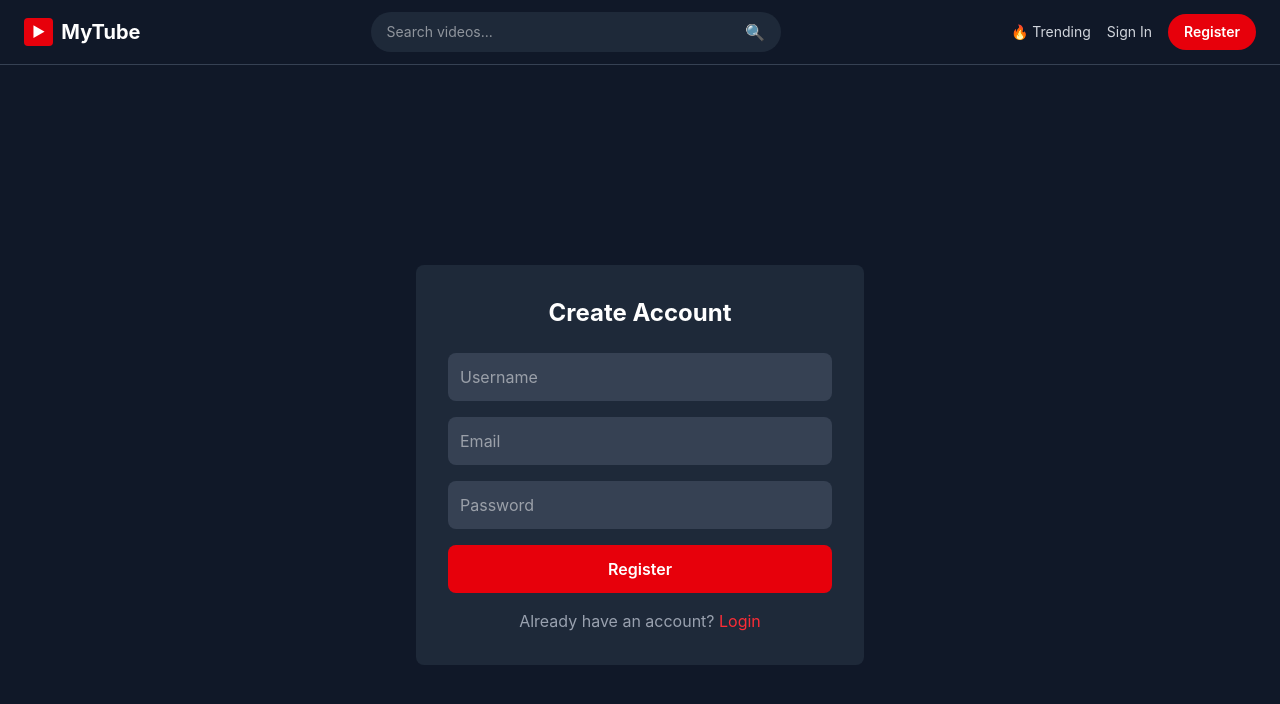
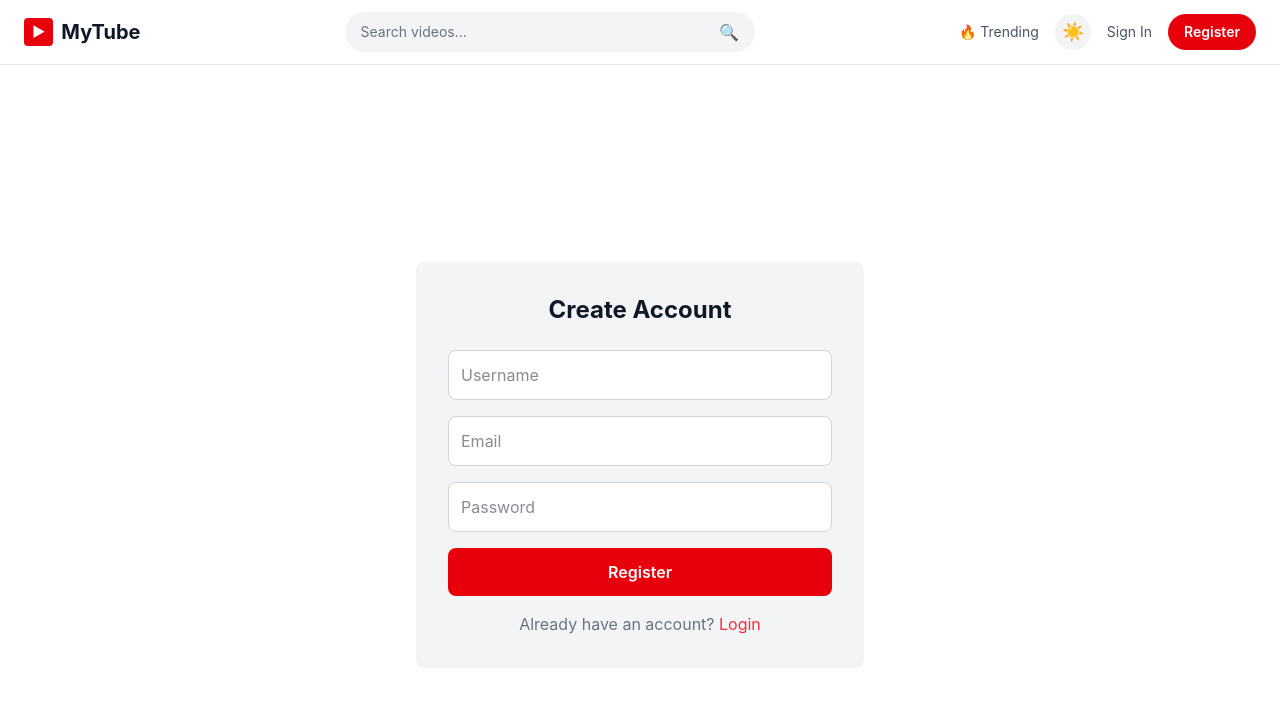
Before and after one commit to kumarankit75/youtube-clone, a React (Vite) app in the folder client/: page /register in a window 1280 px wide. Shown: the top 704 px of the page. Built offline with nearby package versions, Linux system fonts and the light colour scheme; no server answers.

Commit message:
Feature 3 - Dark/Light mode toggle

```diff
--- a/client/src/App.jsx
+++ b/client/src/App.jsx
@@ -1,4 +1,5 @@
 import { BrowserRouter, Routes, Route } from "react-router-dom";
+import { useSelector } from "react-redux";
 import Navbar from "./components/Navbar";
 import Login from "./pages/Login";
 import Register from "./pages/Register";
@@ -13,7 +14,11 @@ import Profile from "./pages/Profile";
 import NotFound from "./pages/NotFound";
 
 function App() {
+  const { mode } = useSelector((state) => state.theme);
+
   return (
+    <div className={mode === "dark" ? "dark" : ""}>
+      <div className="min-h-screen bg-white dark:bg-gray-900 transition-colors duration-300">
         <BrowserRouter>
           <Navbar />
           <Routes>
@@ -30,6 +35,8 @@ function App() {
             <Route path="*" element={<NotFound />} />
           </Routes>
         </BrowserRouter>
+      </div>
+    </div>
   );
 }
 
--- a/client/src/components/Navbar.jsx
+++ b/client/src/components/Navbar.jsx
@@ -1,101 +1,12 @@
-// import { useState } from "react";
-// import { Link, useNavigate } from "react-router-dom";
-// import { useSelector, useDispatch } from "react-redux";
-// import { logout } from "../redux/userSlice";
-
-// const Navbar = () => {
-//   const { currentUser } = useSelector((state) => state.user);
-//   const dispatch = useDispatch();
-//   const navigate = useNavigate();
-//   const [query, setQuery] = useState("");
-
-//   const handleLogout = () => {
-//     dispatch(logout());
-//     navigate("/login");
-//   };
-
-//   const handleSearch = (e) => {
-//     e.preventDefault();
-//     if (query.trim()) {
-//       navigate(`/search?q=${query}`);
-//       setQuery("");
-//     }
-//   };
-
-//   return (
-//     <nav className="bg-gray-900 border-b border-gray-700 px-6 py-3 flex items-center justify-between sticky top-0 z-50">
-//       {/* Logo */}
-//       <Link to="/" className="text-white text-xl font-bold flex items-center gap-2">
-//         <span className="bg-red-600 text-white px-2 py-1 rounded text-sm font-bold">▶</span>
-//         MyTube
-//       </Link>
-
-//       {/* Search Bar */}
-//       <form onSubmit={handleSearch} className="flex items-center bg-gray-800 rounded-full px-4 py-2 w-1/3">
-//         <input
-//           type="text"
-//           value={query}
-//           onChange={(e) => setQuery(e.target.value)}
-//           placeholder="Search videos..."
-//           className="bg-transparent text-white outline-none w-full text-sm"
-//         />
-//         <button type="submit" className="text-gray-400 hover:text-white ml-2">🔍</button>
-//       </form>
-
-//       {/* Right Side */}
-//       <div className="flex items-center gap-4">
-//         {/* Trending Link */}
-//         <Link to="/trending"
-//           className="text-gray-300 text-sm hover:text-white hidden md:block">
-//           🔥 Trending
-//         </Link>
-
-//         {currentUser ? (
-//           <>
-//             <Link to="/upload"
-//               className="bg-red-600 text-white px-4 py-2 rounded-full text-sm font-semibold hover:bg-red-700">
-//               + Upload
-//             </Link>
-//             <span className="text-gray-300 text-sm hidden md:block">
-//               {currentUser.username}
-//             </span>
-//             <button onClick={handleLogout}
-//               className="text-gray-400 text-sm hover:text-white">
-//               Logout
-//             </button>
-//           </>
-//         ) : (
-//           <>
-//             <Link to="/login"
-//               className="text-gray-300 text-sm hover:text-white">
-//               Sign In
-//             </Link>
-//             <Link to="/register"
-//               className="bg-red-600 text-white px-4 py-2 rounded-full text-sm font-semibold hover:bg-red-700">
-//               Register
-//             </Link>
-//           </>
-//         )}
-//       </div>
-//     </nav>
-//   );
-// };
-
-// export default Navbar;
-
-
-
-
-
-
-
 import { useState } from "react";
 import { Link, useNavigate } from "react-router-dom";
 import { useSelector, useDispatch } from "react-redux";
 import { logout } from "../redux/userSlice";
+import { toggleTheme } from "../redux/themeSlice";
 
 const Navbar = () => {
   const { currentUser } = useSelector((state) => state.user);
+  const { mode } = useSelector((state) => state.theme);
   const dispatch = useDispatch();
   const navigate = useNavigate();
   const [query, setQuery] = useState("");
@@ -115,31 +26,45 @@ const Navbar = () => {
   };
 
   return (
-    <nav className="bg-gray-900 border-b border-gray-700 px-6 py-3 flex items-center justify-between sticky top-0 z-50">
+    <nav className="bg-white dark:bg-gray-900 border-b border-gray-200 dark:border-gray-700 px-6 py-3 flex items-center justify-between sticky top-0 z-50 transition-colors duration-300">
+
       {/* Logo */}
-      <Link to="/" className="text-white text-xl font-bold flex items-center gap-2">
+      <Link to="/" className="text-gray-900 dark:text-white text-xl font-bold flex items-center gap-2">
         <span className="bg-red-600 text-white px-2 py-1 rounded text-sm font-bold">▶</span>
         MyTube
       </Link>
 
       {/* Search Bar */}
       <form onSubmit={handleSearch}
-        className="flex items-center bg-gray-800 rounded-full px-4 py-2 w-1/3">
+        className="flex items-center bg-gray-100 dark:bg-gray-800 rounded-full px-4 py-2 w-1/3">
         <input
           type="text"
           value={query}
           onChange={(e) => setQuery(e.target.value)}
           placeholder="Search videos..."
-          className="bg-transparent text-white outline-none w-full text-sm"
+          className="bg-transparent text-gray-900 dark:text-white outline-none w-full text-sm placeholder-gray-500"
         />
-        <button type="submit" className="text-gray-400 hover:text-white ml-2">🔍</button>
+        <button type="submit"
+          className="text-gray-500 dark:text-gray-400 hover:text-gray-900 dark:hover:text-white ml-2">
+          🔍
+        </button>
       </form>
 
       {/* Right Side */}
       <div className="flex items-center gap-4">
-        <Link to="/trending" className="text-gray-300 text-sm hover:text-white hidden md:block">
+
+        {/* Trending */}
+        <Link to="/trending"
+          className="text-gray-600 dark:text-gray-300 text-sm hover:text-gray-900 dark:hover:text-white hidden md:block">
           🔥 Trending
         </Link>
+
+        {/* Theme Toggle */}
+        <button
+          onClick={() => dispatch(toggleTheme())}
+          className="w-9 h-9 rounded-full bg-gray-100 dark:bg-gray-800 flex items-center justify-center text-lg hover:bg-gray-200 dark:hover:bg-gray-700 transition">
+          {mode === "dark" ? "☀️" : "🌙"}
+        </button>
 
         {currentUser ? (
           <>
@@ -153,34 +78,33 @@ const Navbar = () => {
               <button
                 onClick={() => setShowMenu(!showMenu)}
                 className="flex items-center gap-2 hover:opacity-80 transition">
-                <div className="w-8 h-8 rounded-full bg-red-600 overflow-hidden flex items-center justify-center font-bold text-sm">
+                <div className="w-8 h-8 rounded-full bg-red-600 overflow-hidden flex items-center justify-center font-bold text-sm text-white">
                   {currentUser.avatar
                     ? <img src={currentUser.avatar} alt="avatar"
                         className="w-full h-full object-cover" />
                     : currentUser.username?.[0]?.toUpperCase()
                   }
                 </div>
-                <span className="text-gray-300 text-sm hidden md:block">
+                <span className="text-gray-700 dark:text-gray-300 text-sm hidden md:block">
                   {currentUser.username}
                 </span>
               </button>
 
-              {/* Dropdown Menu */}
+              {/* Dropdown */}
               {showMenu && (
-                <div className="absolute right-0 mt-2 w-48 bg-gray-800 rounded-xl shadow-lg border border-gray-700 overflow-hidden z-50">
+                <div className="absolute right-0 mt-2 w-48 bg-white dark:bg-gray-800 rounded-xl shadow-lg border border-gray-200 dark:border-gray-700 overflow-hidden z-50">
                   <Link to="/profile"
                     onClick={() => setShowMenu(false)}
-                    className="flex items-center gap-2 px-4 py-3 text-sm text-gray-300 hover:bg-gray-700 transition">
+                    className="flex items-center gap-2 px-4 py-3 text-sm text-gray-700 dark:text-gray-300 hover:bg-gray-100 dark:hover:bg-gray-700 transition">
                     👤 Edit Profile
                   </Link>
                   <Link to={`/channel/${currentUser._id}`}
                     onClick={() => setShowMenu(false)}
-                    className="flex items-center gap-2 px-4 py-3 text-sm text-gray-300 hover:bg-gray-700 transition">
+                    className="flex items-center gap-2 px-4 py-3 text-sm text-gray-700 dark:text-gray-300 hover:bg-gray-100 dark:hover:bg-gray-700 transition">
                     📺 My Channel
                   </Link>
-                  <button
-                    onClick={handleLogout}
-                    className="w-full flex items-center gap-2 px-4 py-3 text-sm text-red-400 hover:bg-gray-700 transition">
+                  <button onClick={handleLogout}
+                    className="w-full flex items-center gap-2 px-4 py-3 text-sm text-red-500 hover:bg-gray-100 dark:hover:bg-gray-700 transition">
                     🚪 Logout
                   </button>
                 </div>
@@ -189,7 +113,8 @@ const Navbar = () => {
           </>
         ) : (
           <>
-            <Link to="/login" className="text-gray-300 text-sm hover:text-white">
+            <Link to="/login"
+              className="text-gray-600 dark:text-gray-300 text-sm hover:text-gray-900 dark:hover:text-white">
               Sign In
             </Link>
             <Link to="/register"
--- a/client/src/pages/Register.jsx
+++ b/client/src/pages/Register.jsx
@@ -22,23 +22,23 @@ const Register = () => {
   };
 
   return (
-    <div className="min-h-screen bg-gray-900 flex items-center justify-center">
-      <div className="bg-gray-800 p-8 rounded-lg w-full max-w-md">
-        <h2 className="text-white text-2xl font-bold mb-6 text-center">Create Account</h2>
+  <div className="min-h-screen bg-white dark:bg-gray-900 flex items-center justify-center transition-colors duration-300">
+    <div className="bg-gray-100 dark:bg-gray-800 p-8 rounded-lg w-full max-w-md">
+      <h2 className="text-gray-900 dark:text-white text-2xl font-bold mb-6 text-center">Create Account</h2>
       {error && <p className="text-red-500 mb-4 text-center">{error}</p>}
       <form onSubmit={handleSubmit} className="flex flex-col gap-4">
         <input name="username" placeholder="Username" onChange={handleChange}
-            className="bg-gray-700 text-white p-3 rounded-lg outline-none" />
+          className="bg-white dark:bg-gray-700 text-gray-900 dark:text-white p-3 rounded-lg outline-none border border-gray-300 dark:border-transparent" />
         <input name="email" type="email" placeholder="Email" onChange={handleChange}
-            className="bg-gray-700 text-white p-3 rounded-lg outline-none" />
+          className="bg-white dark:bg-gray-700 text-gray-900 dark:text-white p-3 rounded-lg outline-none border border-gray-300 dark:border-transparent" />
         <input name="password" type="password" placeholder="Password" onChange={handleChange}
-            className="bg-gray-700 text-white p-3 rounded-lg outline-none" />
+          className="bg-white dark:bg-gray-700 text-gray-900 dark:text-white p-3 rounded-lg outline-none border border-gray-300 dark:border-transparent" />
         <button type="submit"
           className="bg-red-600 text-white p-3 rounded-lg font-semibold hover:bg-red-700">
           Register
         </button>
       </form>
-        <p className="text-gray-400 text-center mt-4">
+      <p className="text-gray-500 dark:text-gray-400 text-center mt-4">
         Already have an account? <Link to="/login" className="text-red-500">Login</Link>
       </p>
     </div>
--- a/client/src/redux/store.js
+++ b/client/src/redux/store.js
@@ -1,8 +1,10 @@
 import { configureStore } from "@reduxjs/toolkit";
 import userReducer from "./userSlice";
+import themeReducer from "./themeSlice";
 
 export const store = configureStore({
   reducer: {
     user: userReducer,
+    theme: themeReducer,
   },
 });
--- /dev/null
+++ b/client/src/redux/themeSlice.js
@@ -0,0 +1,19 @@
+import { createSlice } from "@reduxjs/toolkit";
+
+const savedTheme = localStorage.getItem("theme") || "dark";
+
+const themeSlice = createSlice({
+  name: "theme",
+  initialState: {
+    mode: savedTheme,
+  },
+  reducers: {
+    toggleTheme: (state) => {
+      state.mode = state.mode === "dark" ? "light" : "dark";
+      localStorage.setItem("theme", state.mode);
+    },
+  },
+});
+
+export const { toggleTheme } = themeSlice.actions;
+export default themeSlice.reducer;
```
Also changed, not shown: client/src/pages/Home.jsx (+10 -6 lines), client/src/pages/Login.jsx (+6 -6 lines). Lines whose indentation alone changed are shown as unchanged.
